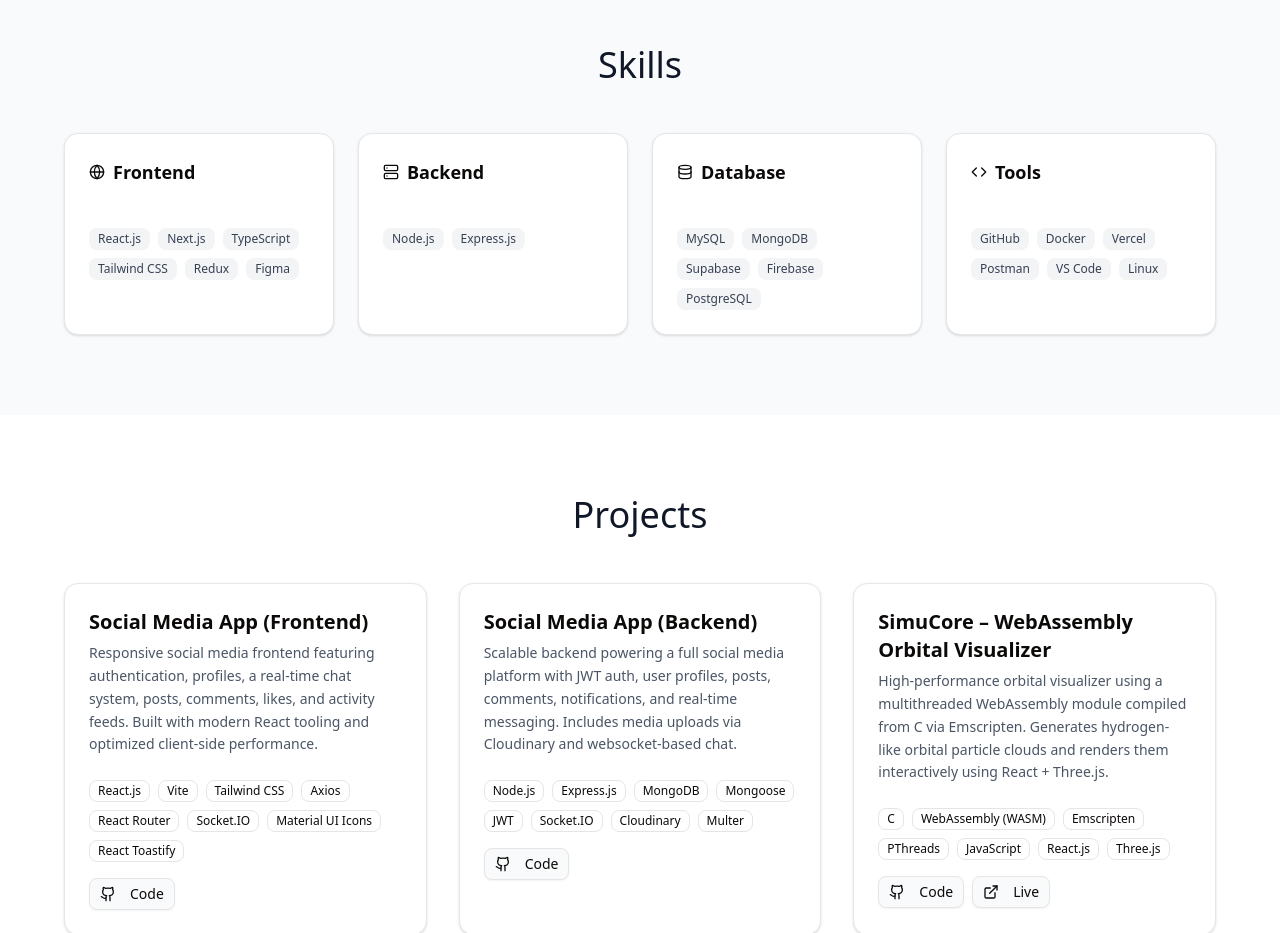
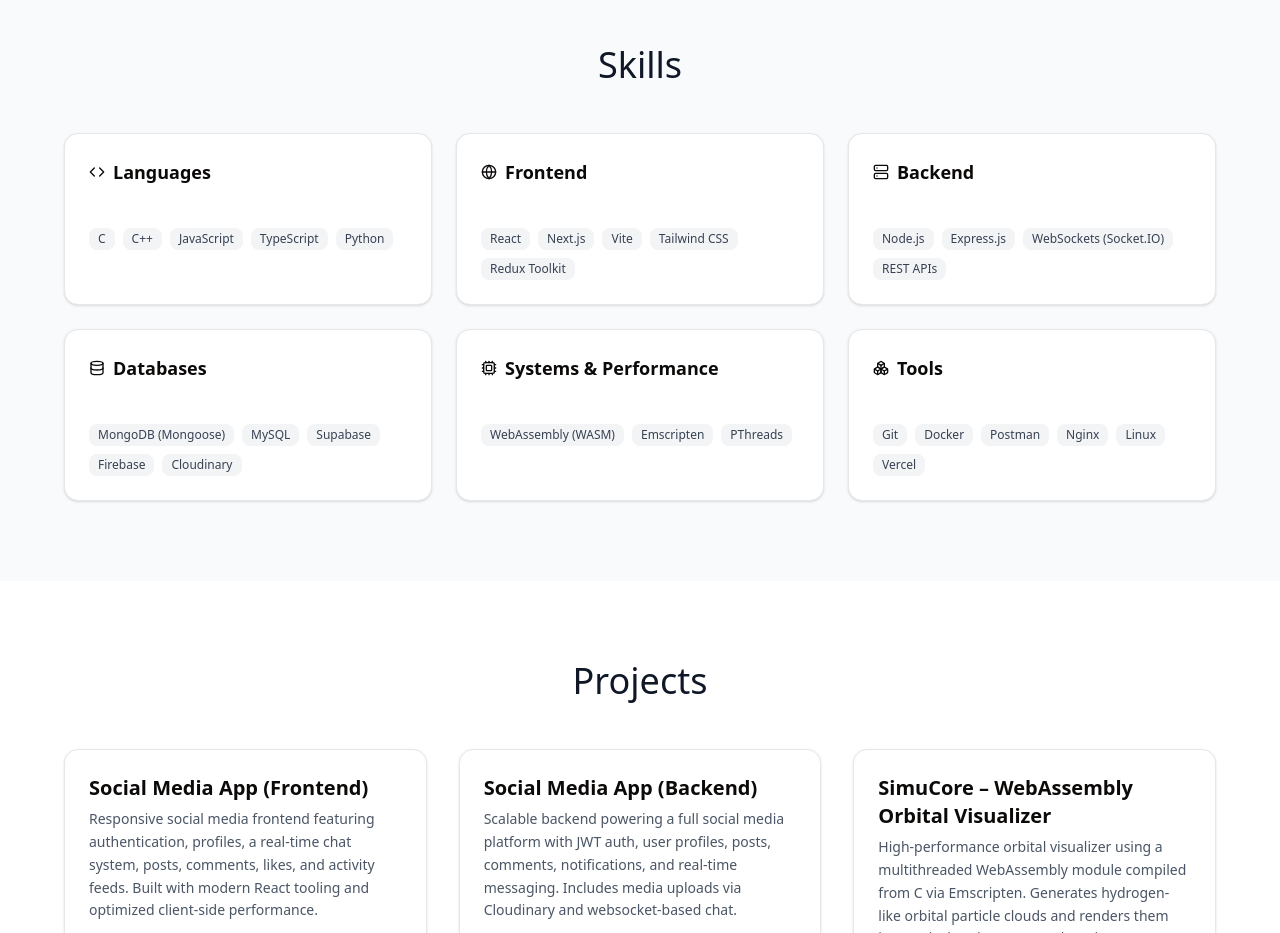
Before and after one commit to jhapriyansh/portfolio, a Next.js app: page / in a window 1280 px wide. Shown: the part 1840-2773 px from the top of the page. Built offline with nearby package versions, Linux system fonts and the light colour scheme.

Commit message:
updated skills

```diff
--- a/src/components/SkillsSection.tsx
+++ b/src/components/SkillsSection.tsx
@@ -1,41 +1,44 @@
 "use client";
 import { Card, CardContent, CardHeader, CardTitle } from "@/components/ui/card";
 import { Badge } from "@/components/ui/badge";
-import { Code, Database, Globe, Server } from "lucide-react";
+import { Code, Database, Globe, Server, Cpu, Boxes } from "lucide-react";
 
 const skills = [
   {
+    category: "Languages",
+    icon: <Code className="w-4 h-4" />,
+    items: ["C", "C++", "JavaScript", "TypeScript", "Python"],
+  },
+  {
     category: "Frontend",
     icon: <Globe className="w-4 h-4" />,
-    items: [
-      "React.js",
-      "Next.js",
-      "TypeScript",
-      "Tailwind CSS",
-      "Redux",
-      "Figma",
-    ],
+    items: ["React", "Next.js", "Vite", "Tailwind CSS", "Redux Toolkit"],
   },
   {
     category: "Backend",
     icon: <Server className="w-4 h-4" />,
-    items: ["Node.js", "Express.js"],
+    items: ["Node.js", "Express.js", "WebSockets (Socket.IO)", "REST APIs"],
   },
   {
-    category: "Database",
+    category: "Databases",
     icon: <Database className="w-4 h-4" />,
     items: [
+      "MongoDB (Mongoose)",
       "MySQL",
-      "MongoDB",
       "Supabase",
       "Firebase",
-      "PostgreSQL",
+      "Cloudinary",
     ],
   },
   {
+    category: "Systems & Performance",
+    icon: <Cpu className="w-4 h-4" />,
+    items: ["WebAssembly (WASM)", "Emscripten", "PThreads"],
+  },
+  {
     category: "Tools",
-    icon: <Code className="w-4 h-4" />,
-    items: ["GitHub", "Docker", "Vercel", "Postman", "VS Code", "Linux"],
+    icon: <Boxes className="w-4 h-4" />,
+    items: ["Git", "Docker", "Postman", "Nginx", "Linux", "Vercel"],
   },
 ];
 
@@ -46,7 +49,7 @@
         <h2 className="text-3xl md:text-4xl font-light mb-12 text-center">
           Skills
         </h2>
-        <div className="grid md:grid-cols-2 lg:grid-cols-4 gap-6">
+        <div className="grid md:grid-cols-2 lg:grid-cols-3 gap-6">
           {skills.map((skill, index) => (
             <Card
               key={skill.category}
```
